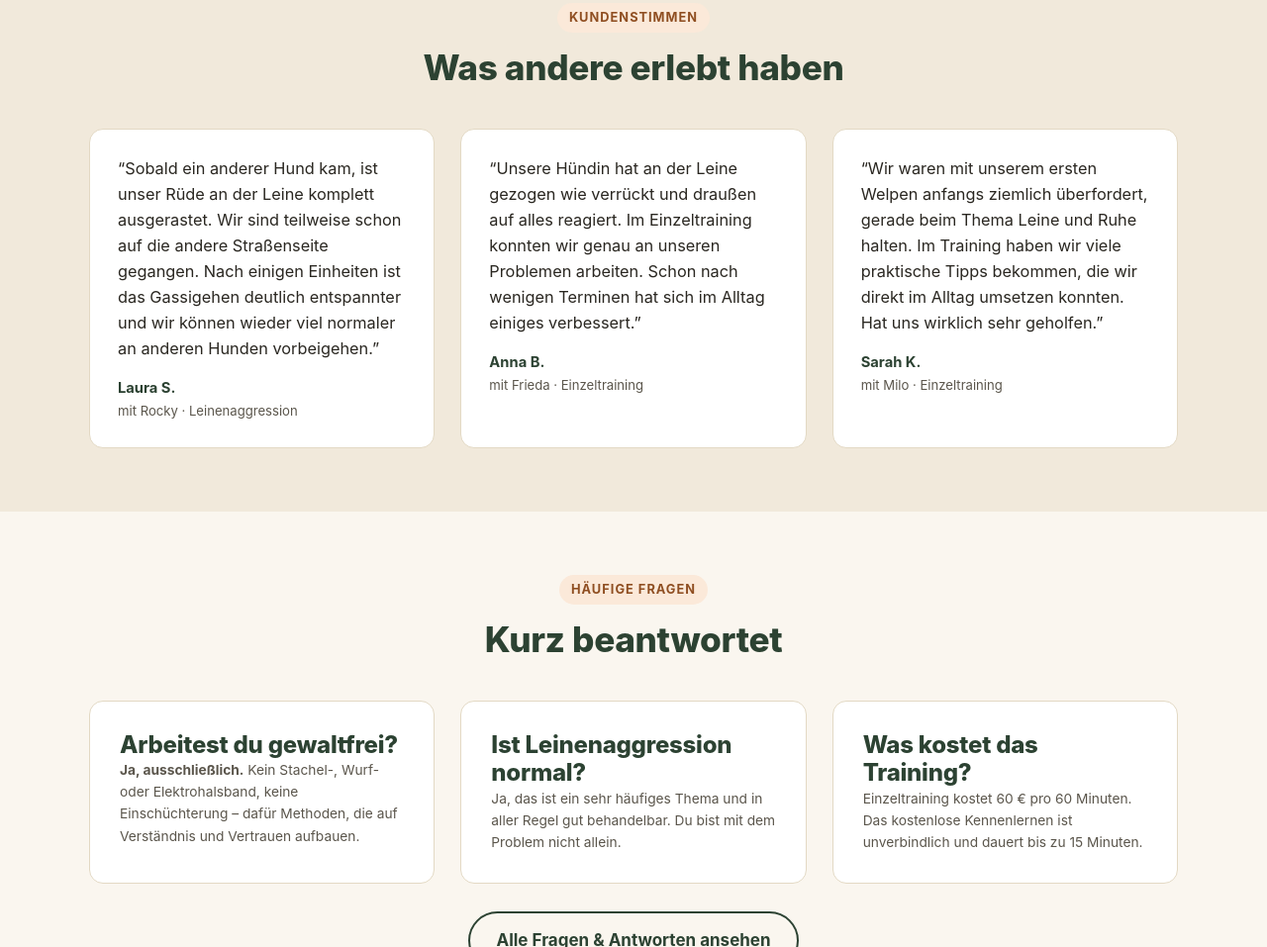
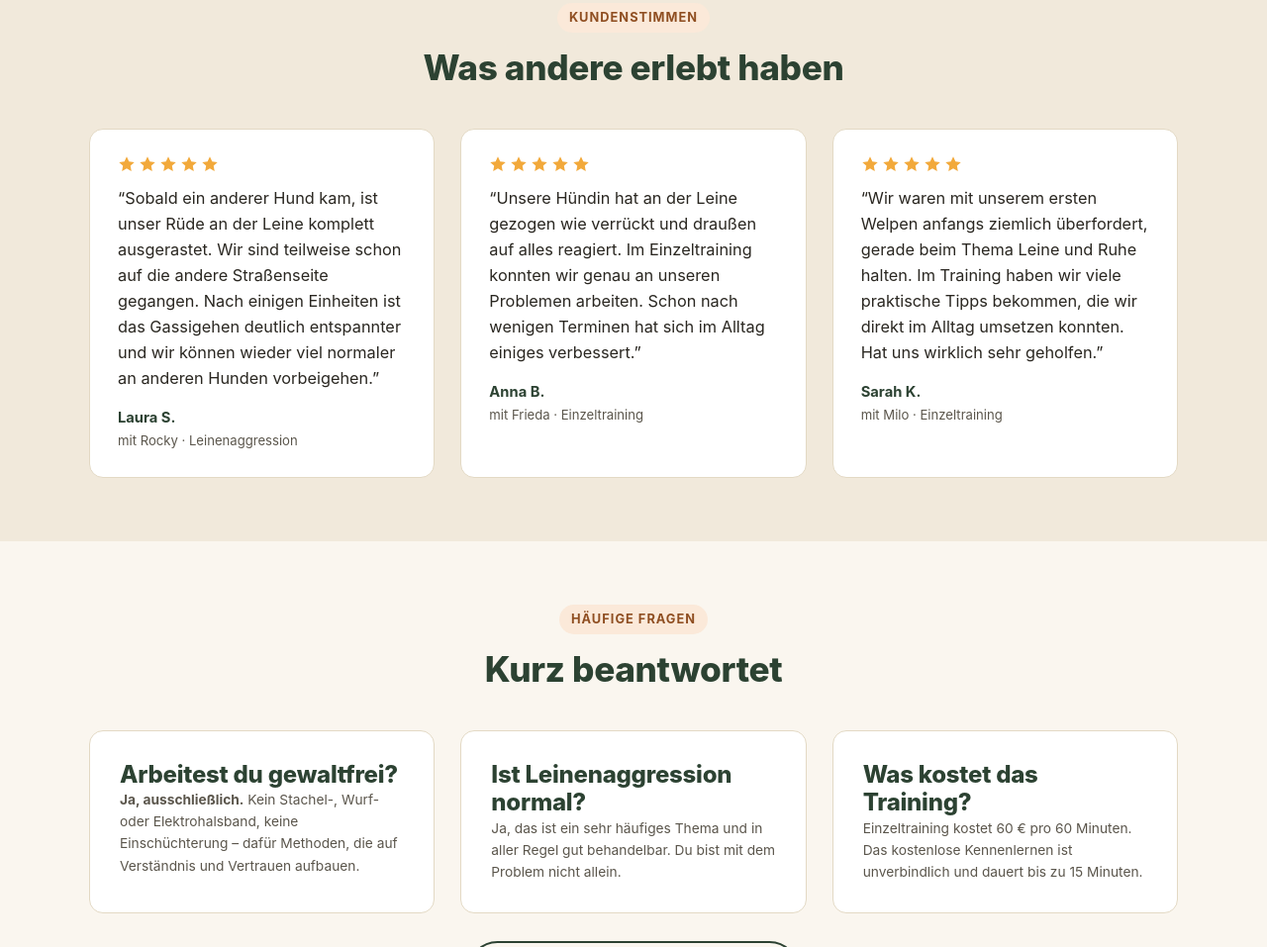
Before and after one commit to hundeschulehh/Hundeschule-Moorfleet, a plain HTML site: page index.html in a window 1280 px wide. Shown: the part 3073-4030 px from the top of the page at 99% size. Drawn offline with Linux system fonts and the light colour scheme.

Commit message:
Add files via upload

```diff
--- a/css/style.css
+++ b/css/style.css
@@ -315,6 +315,17 @@ section { padding: 64px 0; }
   border-radius: var(--radius-m);
   padding: 26px 28px;
 }
+.testimonial-stars {
+  display: flex;
+  gap: 3px;
+  margin-bottom: 12px;
+  color: #f2a93b;
+}
+.testimonial-stars svg {
+  width: 18px;
+  height: 18px;
+  fill: currentColor;
+}
 .testimonial p.quote {
   font-size: 1.02rem;
   color: var(--color-text);
--- a/index.html
+++ b/index.html
@@ -190,14 +190,35 @@
       </div>
       <div class="grid grid-3">
         <div class="testimonial">
+          <div class="testimonial-stars" aria-label="5 von 5 Sternen">
+            <svg viewBox="0 0 20 20"><path d="M10 1.5l2.6 5.5 6 .7-4.4 4.1 1.1 6-5.3-3-5.3 3 1.1-6L1.4 7.7l6-.7z"/></svg>
+            <svg viewBox="0 0 20 20"><path d="M10 1.5l2.6 5.5 6 .7-4.4 4.1 1.1 6-5.3-3-5.3 3 1.1-6L1.4 7.7l6-.7z"/></svg>
+            <svg viewBox="0 0 20 20"><path d="M10 1.5l2.6 5.5 6 .7-4.4 4.1 1.1 6-5.3-3-5.3 3 1.1-6L1.4 7.7l6-.7z"/></svg>
+            <svg viewBox="0 0 20 20"><path d="M10 1.5l2.6 5.5 6 .7-4.4 4.1 1.1 6-5.3-3-5.3 3 1.1-6L1.4 7.7l6-.7z"/></svg>
+            <svg viewBox="0 0 20 20"><path d="M10 1.5l2.6 5.5 6 .7-4.4 4.1 1.1 6-5.3-3-5.3 3 1.1-6L1.4 7.7l6-.7z"/></svg>
+          </div>
           <p class="quote">Sobald ein anderer Hund kam, ist unser Rüde an der Leine komplett ausgerastet. Wir sind teilweise schon auf die andere Straßenseite gegangen. Nach einigen Einheiten ist das Gassigehen deutlich entspannter und wir können wieder viel normaler an anderen Hunden vorbeigehen.</p>
           <p class="testimonial-author">Laura S. <span>mit Rocky · Leinenaggression</span></p>
         </div>
         <div class="testimonial">
+          <div class="testimonial-stars" aria-label="5 von 5 Sternen">
+            <svg viewBox="0 0 20 20"><path d="M10 1.5l2.6 5.5 6 .7-4.4 4.1 1.1 6-5.3-3-5.3 3 1.1-6L1.4 7.7l6-.7z"/></svg>
+            <svg viewBox="0 0 20 20"><path d="M10 1.5l2.6 5.5 6 .7-4.4 4.1 1.1 6-5.3-3-5.3 3 1.1-6L1.4 7.7l6-.7z"/></svg>
+            <svg viewBox="0 0 20 20"><path d="M10 1.5l2.6 5.5 6 .7-4.4 4.1 1.1 6-5.3-3-5.3 3 1.1-6L1.4 7.7l6-.7z"/></svg>
+            <svg viewBox="0 0 20 20"><path d="M10 1.5l2.6 5.5 6 .7-4.4 4.1 1.1 6-5.3-3-5.3 3 1.1-6L1.4 7.7l6-.7z"/></svg>
+            <svg viewBox="0 0 20 20"><path d="M10 1.5l2.6 5.5 6 .7-4.4 4.1 1.1 6-5.3-3-5.3 3 1.1-6L1.4 7.7l6-.7z"/></svg>
+          </div>
           <p class="quote">Unsere Hündin hat an der Leine gezogen wie verrückt und draußen auf alles reagiert. Im Einzeltraining konnten wir genau an unseren Problemen arbeiten. Schon nach wenigen Terminen hat sich im Alltag einiges verbessert.</p>
           <p class="testimonial-author">Anna B. <span>mit Frieda · Einzeltraining</span></p>
         </div>
         <div class="testimonial">
+          <div class="testimonial-stars" aria-label="5 von 5 Sternen">
+            <svg viewBox="0 0 20 20"><path d="M10 1.5l2.6 5.5 6 .7-4.4 4.1 1.1 6-5.3-3-5.3 3 1.1-6L1.4 7.7l6-.7z"/></svg>
+            <svg viewBox="0 0 20 20"><path d="M10 1.5l2.6 5.5 6 .7-4.4 4.1 1.1 6-5.3-3-5.3 3 1.1-6L1.4 7.7l6-.7z"/></svg>
+            <svg viewBox="0 0 20 20"><path d="M10 1.5l2.6 5.5 6 .7-4.4 4.1 1.1 6-5.3-3-5.3 3 1.1-6L1.4 7.7l6-.7z"/></svg>
+            <svg viewBox="0 0 20 20"><path d="M10 1.5l2.6 5.5 6 .7-4.4 4.1 1.1 6-5.3-3-5.3 3 1.1-6L1.4 7.7l6-.7z"/></svg>
+            <svg viewBox="0 0 20 20"><path d="M10 1.5l2.6 5.5 6 .7-4.4 4.1 1.1 6-5.3-3-5.3 3 1.1-6L1.4 7.7l6-.7z"/></svg>
+          </div>
           <p class="quote">Wir waren mit unserem ersten Welpen anfangs ziemlich überfordert, gerade beim Thema Leine und Ruhe halten. Im Training haben wir viele praktische Tipps bekommen, die wir direkt im Alltag umsetzen konnten. Hat uns wirklich sehr geholfen.</p>
           <p class="testimonial-author">Sarah K. <span>mit Milo · Einzeltraining</span></p>
         </div>
```
Also changed, not shown: beratung-neues-zuhause.html (+7 -1 lines), datenschutz.html (+0 -1 lines), einzeltraining.html (+18 -2 lines), faq.html (+0 -1 lines), impressum.html (+0 -1 lines), kontakt.html (+0 -1 lines), leinenaggression.html (+7 -1 lines), ueber-mich.html (+0 -1 lines).
